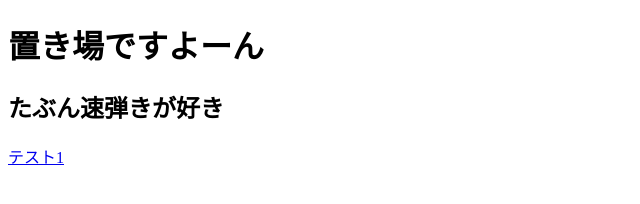
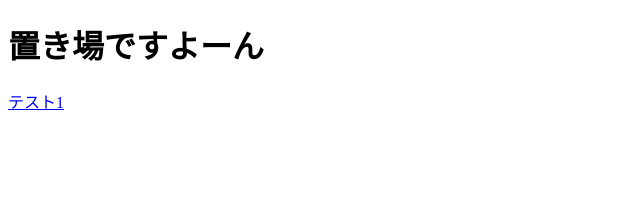
Before and after one commit to 76868/bullethells, a plain HTML site: page index .html in a window 1280 px wide. Shown: the whole page, without its empty margins (0-640 px from the left). Drawn offline with Linux system fonts and the light colour scheme.

Commit message:
Update index .html

```diff
--- a/index .html
+++ b/index .html
@@ -6,7 +6,6 @@
 </head>
 <body>
 <h1>置き場ですよーん</h1>
-      <h2>たぶん速弾きが好き</h2>
          <p>
             <a href="./bullethell">テスト1</a>
         </p>
```
